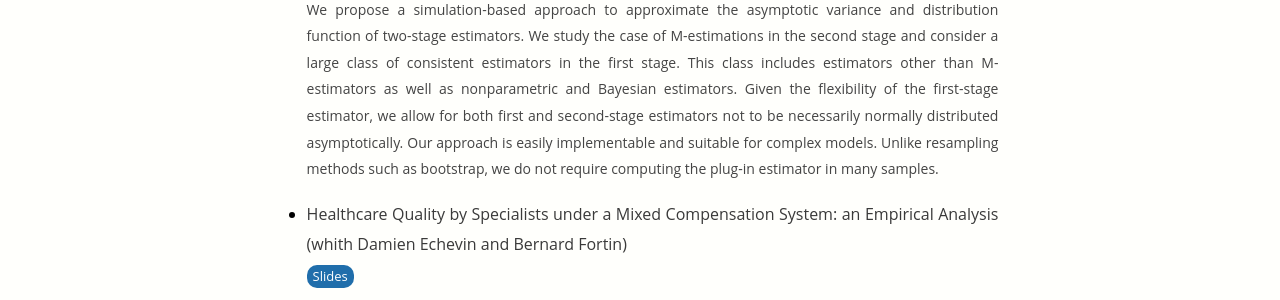
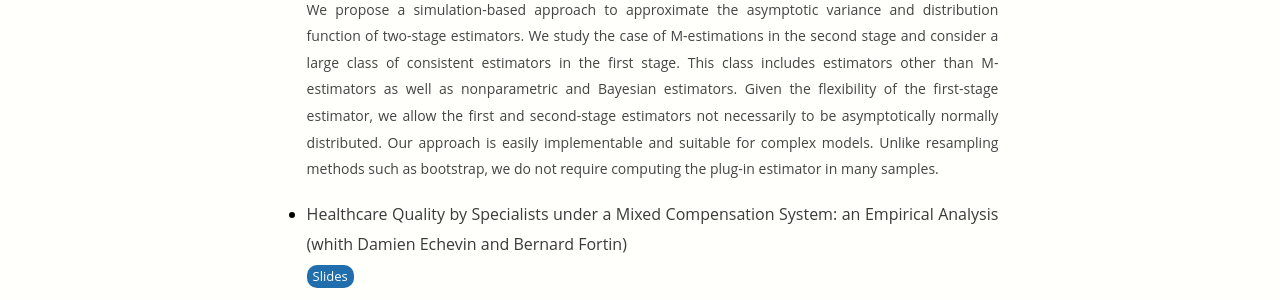
Before and after one commit to ahoundetoungan/ahoundetoungan.github.io, a Jekyll site: the page built from research/index.html, in a window 1280 px wide. Shown: the part 1486-1786 px from the top of the page. Built offline with Jekyll 4.4.1, drawn with Linux system fonts in a browser that asks for light colours.

Commit message:
research

```diff
--- a/research/index.html
+++ b/research/index.html
@@ -51,7 +51,7 @@
 	<ul>
     <li>
       <p class="nomarginafter">Inference for Sequential Conditional M-estimators (with Abdoul Haki Maoude)</p>
-      <p class="nomarginbefore descriptif"> We propose a simulation-based approach to approximate the asymptotic variance and distribution function of two-stage estimators. We study the case of M-estimations in the second stage and consider a large class of consistent estimators in the first stage. This class includes estimators other than M-estimators as well as nonparametric and Bayesian estimators. Given the flexibility of the first-stage estimator, we allow for both first and second-stage estimators not to be necessarily normally distributed asymptotically. Our approach is easily implementable and suitable for complex models. Unlike resampling methods such as bootstrap, we do not require computing the plug-in estimator in many samples.</p>
+      <p class="nomarginbefore descriptif"> We propose a simulation-based approach to approximate the asymptotic variance and distribution function of two-stage estimators. We study the case of M-estimations in the second stage and consider a large class of consistent estimators in the first stage. This class includes estimators other than M-estimators as well as nonparametric and Bayesian estimators. Given the flexibility of the first-stage estimator, we allow the first and second-stage estimators not necessarily to be asymptotically normally distributed. Our approach is easily implementable and suitable for complex models. Unlike resampling methods such as bootstrap, we do not require computing the plug-in estimator in many samples.</p>
     </li>
     <li><p class="nomarginafter">Healthcare Quality by Specialists under a Mixed Compensation System: an Empirical Analysis (whith Damien Echevin and Bernard Fortin)</p>
       <a type="button" class="button"  href="/files/Papers/MCMSMS_slides.pdf" target="_blank">Slides</a>
```
